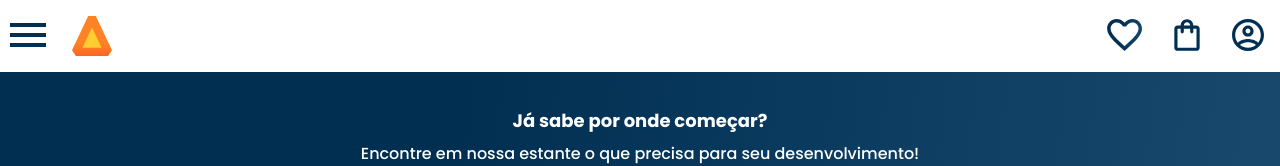
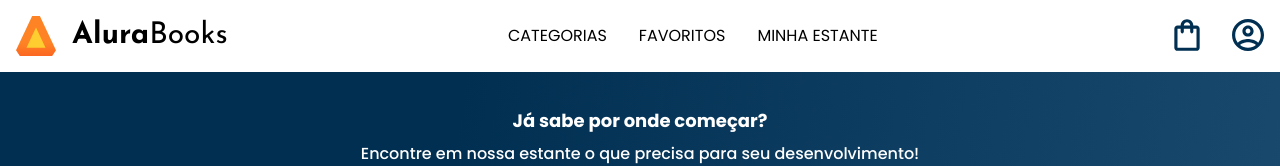
Before and after one commit to Baister/Responsividade, a plain HTML site: page index.html in a window 1280 px wide. Shown: the top 166 px of the page. Drawn offline with nearby package versions, Linux system fonts and the light colour scheme.

Commit message:
Aumentando o header

```diff
--- a/index.html
+++ b/index.html
@@ -8,6 +8,7 @@
     <link rel="preconnect" href="https://fonts.googleapis.com">
     <link rel="preconnect" href="https://fonts.gstatic.com" crossorigin>
     <link href="https://fonts.googleapis.com/css2?family=Poppins:wght@100;300;400;500;700&display=swap" rel="stylesheet">
+    <link href="https://fonts.googleapis.com/css2?family=Josefin+Sans:ital,wght@0,100..700;1,100..700&display=swap" rel="stylesheet">
     <link rel="stylesheet" href="https://cdn.jsdelivr.net/npm/swiper@11/swiper-bundle.min.css"> <!--Esse é o swiperjs.com o carrossel.-->
 
 
@@ -40,12 +41,18 @@
                     <a href="#" class="lista-menu__link">Design & UX</a>
                 </li>
             </ul>
-
             <img src="./imagens/Logo.svg" alt="logo da Alura Books" class="container__imagem">
+            <h1 class="container__titulo"><b class="container__titulo--negrito">Alura</b>Books</h1>
         </div>
 
+        <ul class="opcoes">
+            <li class="opcoes__item">Categorias</li>
+            <li class="opcoes__item"><a href="#" class="opcoes__link">Favoritos</a></li>
+            <li class="opcoes__item"><a href="#" class="opcoes__link">Minha estante</a></li>
+        </ul>
+
         <div class="container">
-            <a href="#"><img src="./imagens/Favoritos.svg" alt="Meus favoritos" class="container__imagem"></a>
+            <a href="#"><img src="./imagens/Favoritos.svg" alt="Meus favoritos" class="container__imagem container__imagem--transparente"></a>
             <a href="#"><img src="./imagens/Compras.svg" alt="Carrinho de Compras" class="container__imagem"></a>
             <a href="#"><img src="./imagens/Usuario.svg" alt="Meu perfil" class="container__imagem"></a>
         </div>
--- a/style.css
+++ b/style.css
@@ -12,6 +12,8 @@
     --azul-degrade: linear-gradient(97.54deg, #002f52 35.49%, #326589 165.73%);
     --fonte-principal: "Poppins", sans-serif;
     --azul: #002F52;
+    --fonte-secundaria: "Josefin Sans";
+    --preto: #000000;
 }
 
 
--- a/styles/header.css
+++ b/styles/header.css
@@ -64,3 +64,49 @@
 .container__botao {
     display: none; /*Para sumir aquela caixa de seleção, ela ainda tá ali e não tá ocupando espaço no css*/
 }
+
+.container__titulo {
+    display: none; /*Para sumir e só apareccer qunado a largura for 1024*/
+}
+
+.opcoes {
+    display: none; /*Para sumir e só apareccer qunado a largura for 1024*/
+}
+
+@media screen and (min-width: 1024px) { /*Tem como fazer sem colocar o screen, mas ele é um media type. Quando o mínimo da largura for 1024px*/
+    .container__titulo, .container__titulo--negrito {
+        font-family: var(--fonte-secundaria);
+        font-size: 30px;
+    }
+
+    .container__titulo {
+        font-weight: 400;
+        display: block;
+    }
+
+    .container__titulo--negrito {
+        font-weight: 700;
+    }
+
+    .opcoes {
+        display: flex;
+    }
+
+    .opcoes__item {
+        padding: 0 1em;
+        text-transform: uppercase;
+    }
+
+    .opcoes__link {
+        text-decoration: none;
+        color: var(--preto);
+    }
+
+    .container__imagem--transparente{
+        display: none; /*Pra sumir o coração*/
+    }
+
+    .cabecalho__menu-hamburger {
+        display: none;
+    }
+}
```
